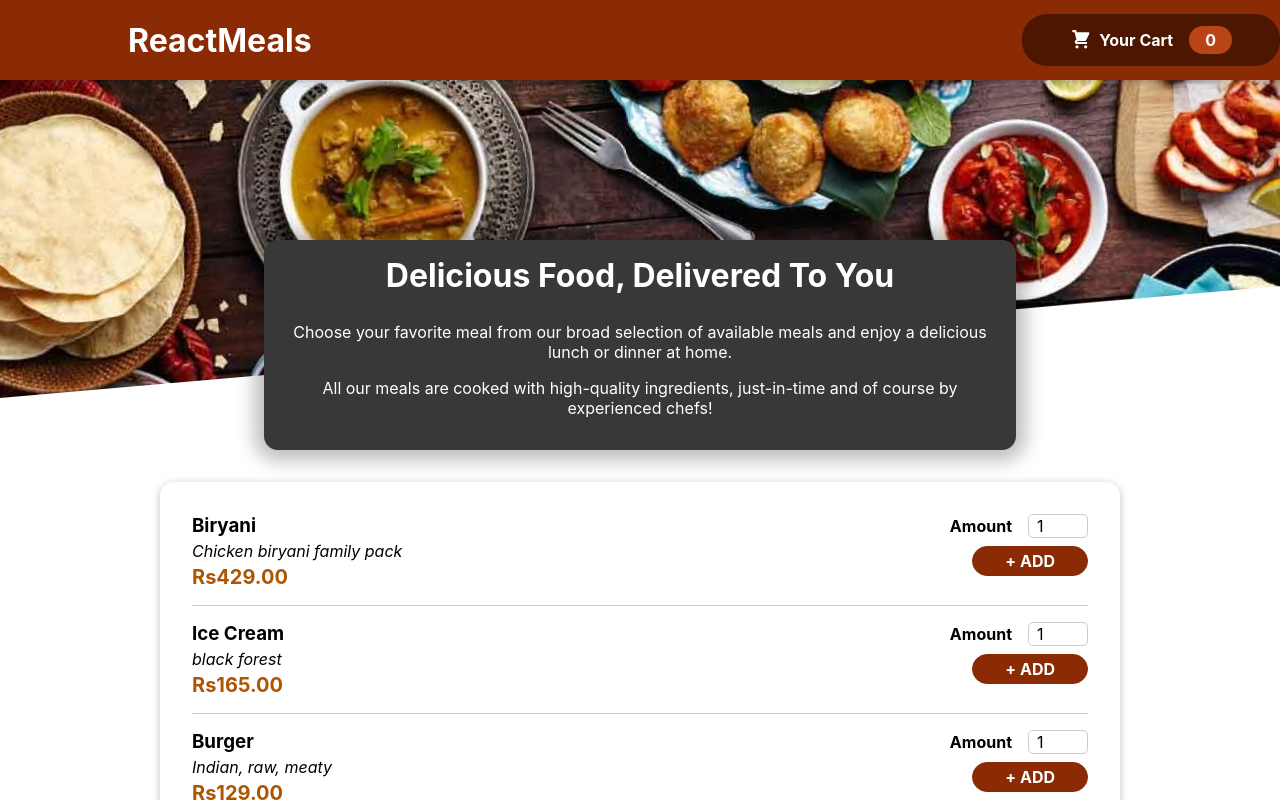
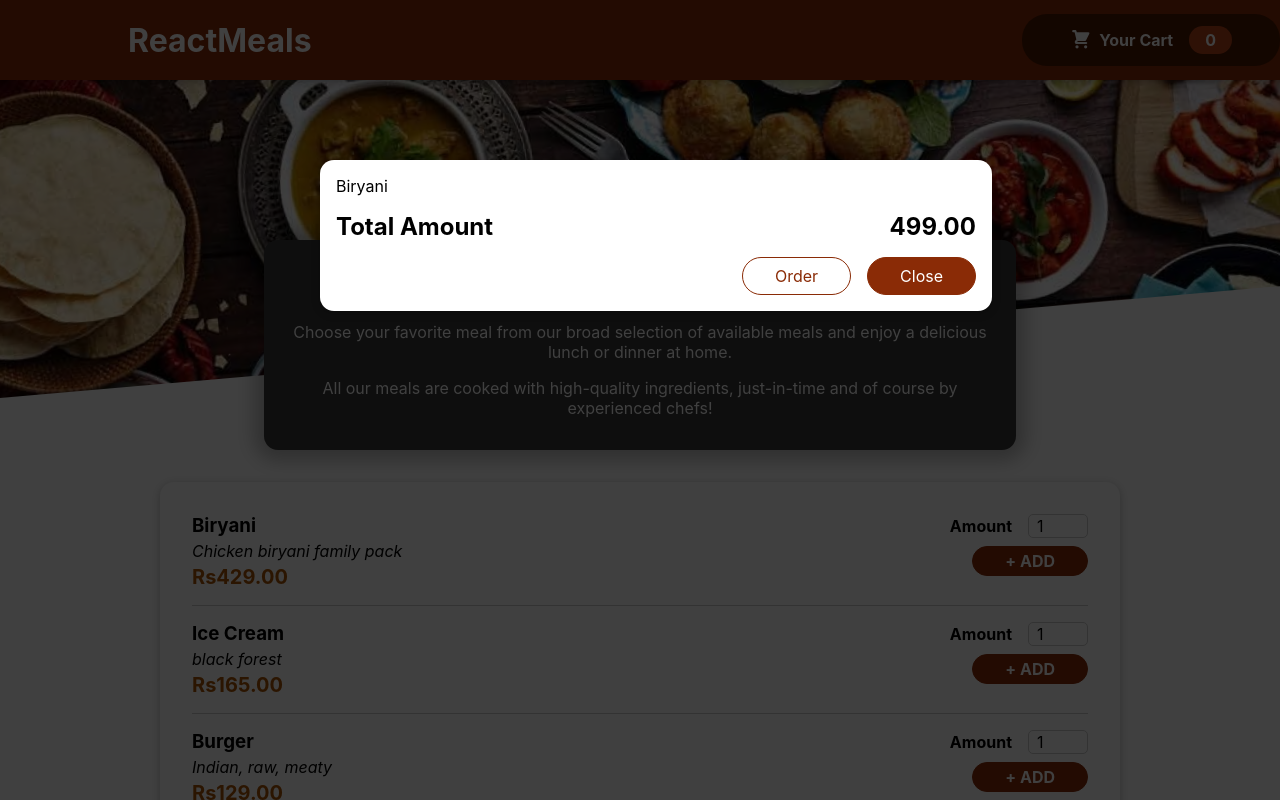
Before and after one commit to tej00001/Restaurant-complete-project-react, a React (Create React App) app: page / in a window 1280 px wide. Shown: the top 800 px of the page. Built offline with nearby package versions, Linux system fonts and the light colour scheme.

Commit message:
Adding Task5

```diff
--- a/public/index.html
+++ b/public/index.html
@@ -28,7 +28,9 @@
   </head>
   <body>
     <noscript>You need to enable JavaScript to run this app.</noscript>
+    <div id="overlays"></div>
     <div id="root"></div>
+
     <!--
       This HTML file is a template.
       If you open it directly in the browser, you will see an empty page.
--- a/src/App.js
+++ b/src/App.js
@@ -1,10 +1,12 @@
 import Header from "./Components/Layout/Header";
 import React, { Fragment } from "react";
 import Meals from "./Components/Meals/Meals";
+import Cart from "./Components/Cart/Cart";
 
 function App() {
   return (
     <Fragment>
+      <Cart />
       <Header />
       <main>
       <Meals />
--- /dev/null
+++ b/src/Components/Cart/Cart.js
@@ -0,0 +1,27 @@
+import classes from "./Cart.module.css";
+import Modal from "../UI/Modal";
+
+const Cart = (props) => {
+  const cartItems = (
+    <ul className={classes["cart-items"]}>
+      {[{ id: "c1", name: "Biryani", amount: 2, price: 429.0 }].map((item) => {
+        return <li>{item.name}</li>;
+      })}
+    </ul>
+  );
+
+  return (
+    <Modal>
+      {cartItems}
+      <div className={classes.total}>
+        <span>Total Amount</span>
+        <span>499.00</span>
+      </div>
+      <div className={classes.actions}>
+        <button className={classes["button--alt"]}>Order</button>
+        <button className={classes.button}>Close</button>
+      </div>
+    </Modal>
+  );
+};
+export default Cart;
--- /dev/null
+++ b/src/Components/Cart/Cart.module.css
@@ -0,0 +1,46 @@
+.cart-items {
+  list-style: none;
+  margin: 0;
+  padding: 0;
+  max-height: 20rem;
+  overflow: auto;
+}
+
+.total {
+  display: flex;
+  justify-content: space-between;
+  align-items: center;
+  font-weight: bold;
+  font-size: 1.5rem;
+  margin: 1rem 0;
+}
+
+.actions {
+  text-align: right;
+}
+
+.actions button {
+  font: inherit;
+  cursor: pointer;
+  background-color: transparent;
+  border: 1px solid #8a2b06;
+  padding: 0.5rem 2rem;
+  border-radius: 25px;
+  margin-left: 1rem;
+}
+
+.actions button:hover,
+.actions button:active {
+  background-color: #5a1a01;
+  border-color: #5a1a01;
+  color: white;
+}
+
+.actions .button--alt {
+  color: #8a2b06;
+}
+
+.actions .button {
+  background-color: #8a2b06;
+  color: white;
+}
--- /dev/null
+++ b/src/Components/UI/Modal.js
@@ -0,0 +1,31 @@
+import React, { Fragment } from "react";
+import classes from "./Modal.module.css";
+import ReactDOM from "react-dom";
+
+const Backdrop = (props) => {
+  return <div className={classes.backdrop}></div>;
+};
+
+const ModalOverLay = (props) => {
+  return (
+    <div className={classes.modal}>
+      <div className={classes.content}>{props.children}</div>
+    </div>
+  );
+};
+
+const portalElement = document.getElementById("overlays");
+
+const Modal = (props) => {
+  return (
+    <Fragment>
+      {ReactDOM.createPortal(<Backdrop />, portalElement)}
+      {ReactDOM.createPortal(
+        <ModalOverLay>{props.children}</ModalOverLay>,
+        portalElement
+      )}
+    </Fragment>
+  );
+};
+
+export default Modal;
--- /dev/null
+++ b/src/Components/UI/Modal.module.css
@@ -0,0 +1,40 @@
+.backdrop {
+  position: fixed;
+  top: 0;
+  left: 0;
+  width: 100%;
+  height: 100vh;
+  z-index: 20;
+  background-color: rgba(0, 0, 0, 0.75);
+}
+
+.modal {
+  position: fixed;
+  top: 20vh;
+  left: 5%;
+  width: 90%;
+  background-color: white;
+  padding: 1rem;
+  border-radius: 14px;
+  box-shadow: 0 2px 8px rgba(0, 0, 0, 0.25);
+  z-index: 30;
+  animation: slide-down 300ms ease-out forwards;
+}
+
+@media (min-width: 768px) {
+  .modal {
+    width: 40rem;
+    left: calc(50% - 20rem);
+  }
+}
+
+@keyframes slide-down {
+  from {
+    opacity: 0;
+    transform: translateY(-3rem);
+  }
+  to {
+    opacity: 1;
+    transform: translateY(0);
+  }
+}
```
